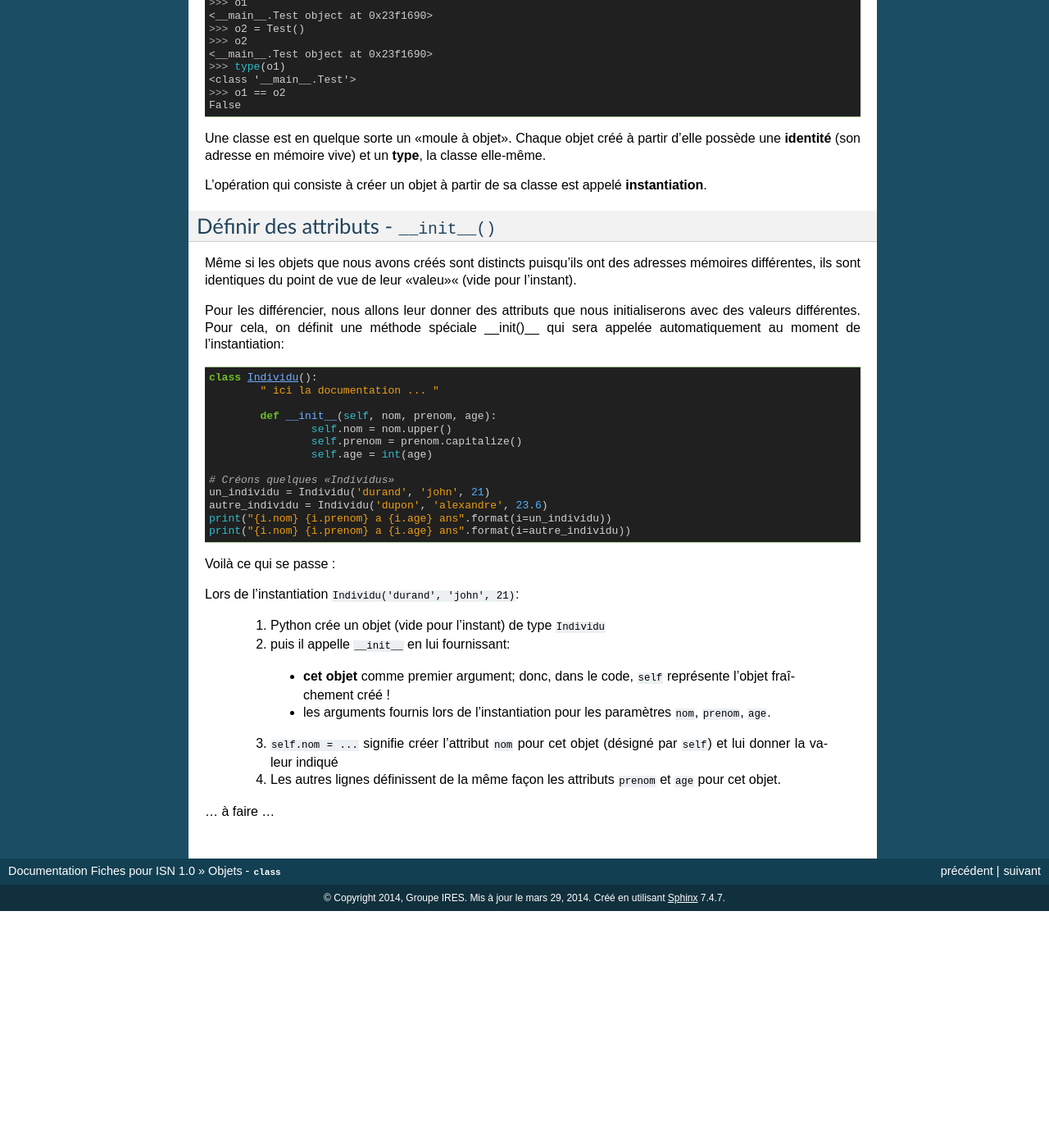
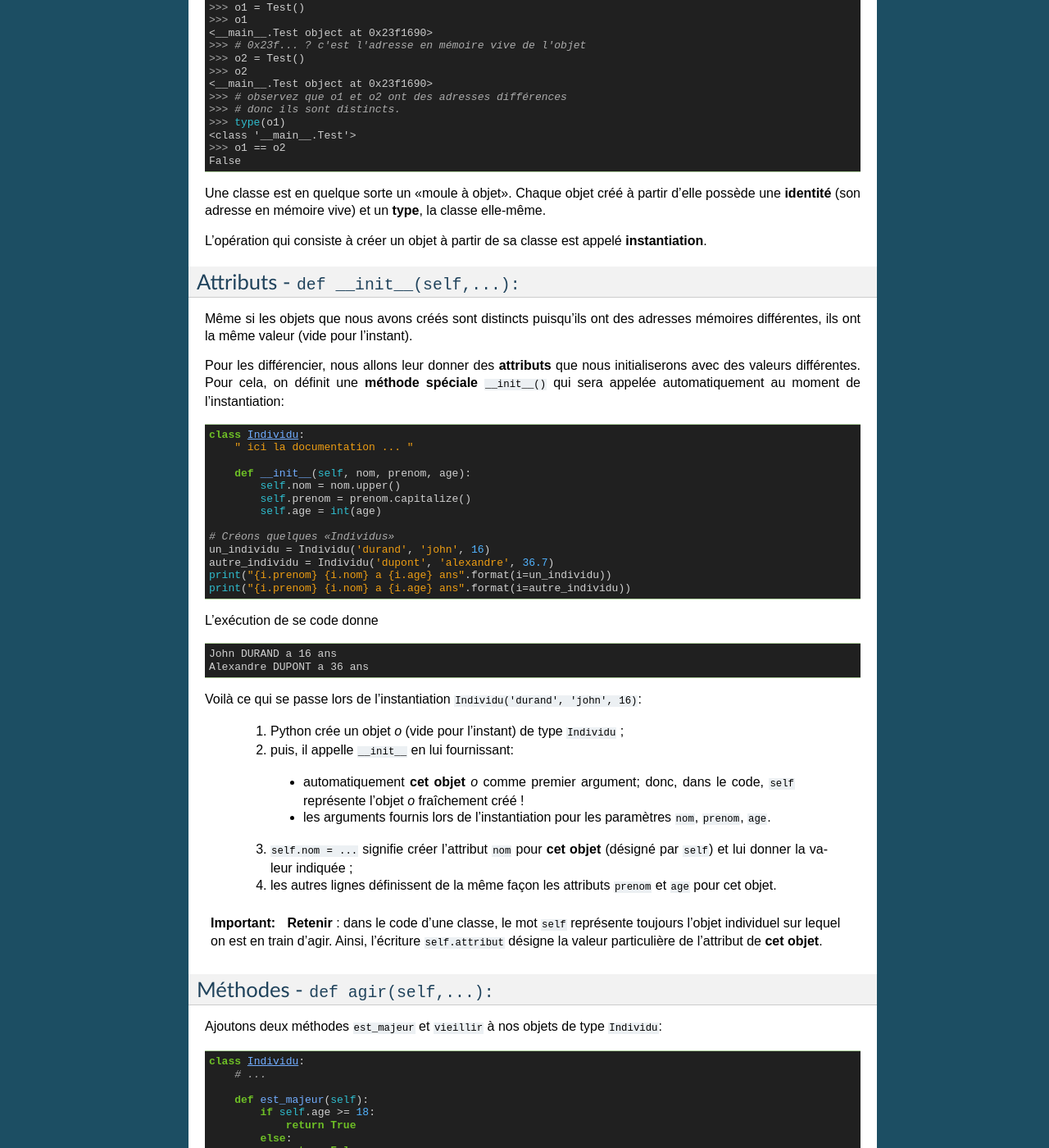
Before and after one commit to ORLEANS-TOURS-IRES/Fiches_ISN, a Sphinx documentation site: the page built from source/class.rst, in a window 1280 px wide and 1400 px high, scrolled down 1001 px. Shown: the whole window at 82% size. Built offline with Sphinx 7.4.7, drawn with Linux system fonts in a browser that asks for light colours; before the commit the page ends 2112 px from its top, so only the background shows below that; some of the changed text lies outside the part shown.

Commit message:
ajout methodes dans objets

```diff
--- a/source/class.rst
+++ b/source/class.rst
@@ -2,7 +2,7 @@
 Objets - ``class``
 ******************
 
-Un **objet** est une entité informatique qui possède :
+Un **objet** est une entité informatique qui *possède* :
 
 * des **attributs**: noms qui font référence à d'autres objets.
 
@@ -31,10 +31,10 @@
         >>> dir(o) # affiche la liste des attributs et méthodes de l'objet ...
         ['__abs__', '__add__', '__and__', '__bool__', '__ceil__', '__class__', '__delattr__', '__divmod__', ...]
 
-Définir un type d'objets - ``class``
+Définir une classe d'objets - ``class``
 ====================================
 
-Pour construire un objet, on commence par définir quels seront ces attributs et méthodes au sein d'une classe::
+Pour construire des objets, on commence par définir une **classe** qui sert à préciser ce que les objets auront en commun. Voici la syntaxe d'une telle déclaration::
 
         class NomClasse:
                 """ documentation de
@@ -43,19 +43,22 @@
 
                 # déclaration des attributs et méthodes de cette classe
 
-Cela fait, pour construire un objet de type ``NomClasse``, on appelle la classe un peu comme une fonction::
+Cela fait, pour construire des objets de type ``NomClasse``, on appelle la classe un peu comme une fonction::
 
         >>> # définition d'une classe Test minimale
-        >>> class Test(object):
+        >>> class Test:
         ...     "blah blah"
         ...
         >>> # Création d'un objet par l'intermédiaire de cette classe
         >>> o1 = Test()
         >>> o1
         <__main__.Test object at 0x23f1690>
+        >>> # 0x23f... ? c'est l'adresse en mémoire vive de l'objet
         >>> o2 = Test()
         >>> o2
         <__main__.Test object at 0x23f1690>
+        >>> # observez que o1 et o2 ont des adresses différences
+        >>> # donc ils sont distincts.
         >>> type(o1)
         <class '__main__.Test'>
         >>> o1 == o2
@@ -66,38 +69,81 @@
 
 L'opération qui consiste à créer un objet à partir de sa classe est appelé **instantiation**.
 
-Définir des attributs - ``__init__()``
-======================================
+Attributs - ``def __init__(self,...):``
+====================================================
 
-Même si les objets que nous avons créés sont distincts puisqu'ils ont des adresses mémoires différentes, ils sont identiques du point de vue de leur «valeu»« (vide pour l'instant).
+Même si les objets que nous avons créés sont distincts puisqu'ils ont des adresses mémoires différentes, ils ont la même valeur (vide pour l'instant).
 
-Pour les différencier, nous allons leur donner des attributs que nous initialiserons avec des valeurs différentes. Pour cela, on définit une méthode spéciale __init()__ qui sera appelée automatiquement au moment de l'instantiation::
+Pour les différencier, nous allons leur donner des **attributs** que nous initialiserons avec des valeurs différentes. Pour cela, on définit une **méthode spéciale** ``__init__()`` qui sera appelée automatiquement au moment de l'instantiation::
 
-        class Individu():
-                " ici la documentation ... "
+        class Individu:
+            " ici la documentation ... "
 
-                def __init__(self, nom, prenom, age):
-                        self.nom = nom.upper()
-                        self.prenom = prenom.capitalize()
-                        self.age = int(age)
+            def __init__(self, nom, prenom, age):
+                self.nom = nom.upper()
+                self.prenom = prenom.capitalize()
+                self.age = int(age)
 
         # Créons quelques «Individus»
-        un_individu = Individu('durand', 'john', 21)
-        autre_individu = Individu('dupon', 'alexandre', 23.6)
-        print("{i.nom} {i.prenom} a {i.age} ans".format(i=un_individu))
-        print("{i.nom} {i.prenom} a {i.age} ans".format(i=autre_individu))
+        un_individu = Individu('durand', 'john', 16)
+        autre_individu = Individu('dupont', 'alexandre', 36.7)
+        print("{i.prenom} {i.nom} a {i.age} ans".format(i=un_individu))
+        print("{i.prenom} {i.nom} a {i.age} ans".format(i=autre_individu))
 
-Voilà ce qui se passe :
+L'exécution de se code donne
 
-Lors de l'instantiation ``Individu('durand', 'john', 21)``:
+.. code-block:: text
 
-  1. Python crée un objet (vide pour l'instant) de type ``Individu``
-  2. puis il appelle ``__init__`` en lui fournissant:
+        John DURAND a 16 ans
+        Alexandre DUPONT a 36 ans
 
-    * **cet objet** comme premier argument; donc, dans le code, ``self`` représente l'objet fraîchement créé !
+Voilà ce qui se passe lors de l'instantiation ``Individu('durand', 'john', 16)``:
+
+  1. Python crée un objet `o` (vide pour l'instant) de type ``Individu`` ;
+  2. puis, il appelle ``__init__`` en lui fournissant:
+
+    * automatiquement **cet objet** `o` comme premier argument; donc, dans le code, ``self`` représente l'objet `o` fraîchement créé !
     *  les arguments fournis lors de l'instantiation pour les paramètres ``nom``, ``prenom``, ``age``.
 
-  3. ``self.nom = ...`` signifie créer l'attribut ``nom`` pour cet objet (désigné par ``self``) et lui donner la valeur indiqué
-  4. Les autres lignes définissent de la même façon les attributs ``prenom`` et ``age`` pour cet objet.
+  3. ``self.nom = ...`` signifie créer l'attribut ``nom`` pour **cet objet** (désigné par ``self``) et lui donner la valeur indiquée ;
+  4. les autres lignes définissent de la même façon les attributs ``prenom`` et ``age`` pour cet objet.
 
-... à faire ...
+.. important::
+
+        **Retenir** : dans le code d'une classe, le mot ``self`` représente toujours l'objet individuel sur lequel on est en train d'agir. Ainsi, l'écriture ``self.attribut`` désigne la valeur particulière de l'attribut de **cet objet**.
+
+Méthodes - ``def agir(self,...):``
+==================================
+
+Ajoutons deux méthodes ``est_majeur`` et ``vieillir`` à nos objets de type ``Individu``::
+
+        class Individu:
+            # ...
+
+            def est_majeur(self):
+                if self.age >= 18:
+                    return True
+                else:
+                    return False
+
+            def vieillir(self, ans=1):
+                self.age = self.age + ans
+
+        # ...
+        john = un_individu
+        print(john.est_majeur()) # -> False
+        john.vieillir()
+        print(john.age) # -> 17
+        john.vieillir(2)
+        print(john.age + " donc majeur: " + john.est_majeur()) # -> 19 donc majeur: True
+        autre_individu.vieillir(5)
+        if autre_individu.est_majeur():
+            print(autre_individu.prenom + " a " + autre_individu.age + "ans !")
+        # -> Alexandre a 41 ans !
+
+Méthodes spéciales - ``__meth__(self,...)``
+===========================================
+
+Ces méthodes ont la particularité d'être **appelées automatiquement** par Python dans *certaines circonstances*. Par exemple, la méthode spéciale ``__init__`` est appelée automatiquement lors de l'**instantiation** d'une classe (création d'un objet).
+
+À finir ...
```
Also changed, not shown: other parts of source/class.rst (+3 -3 lines), source/random.rst (+7 -6 lines).
